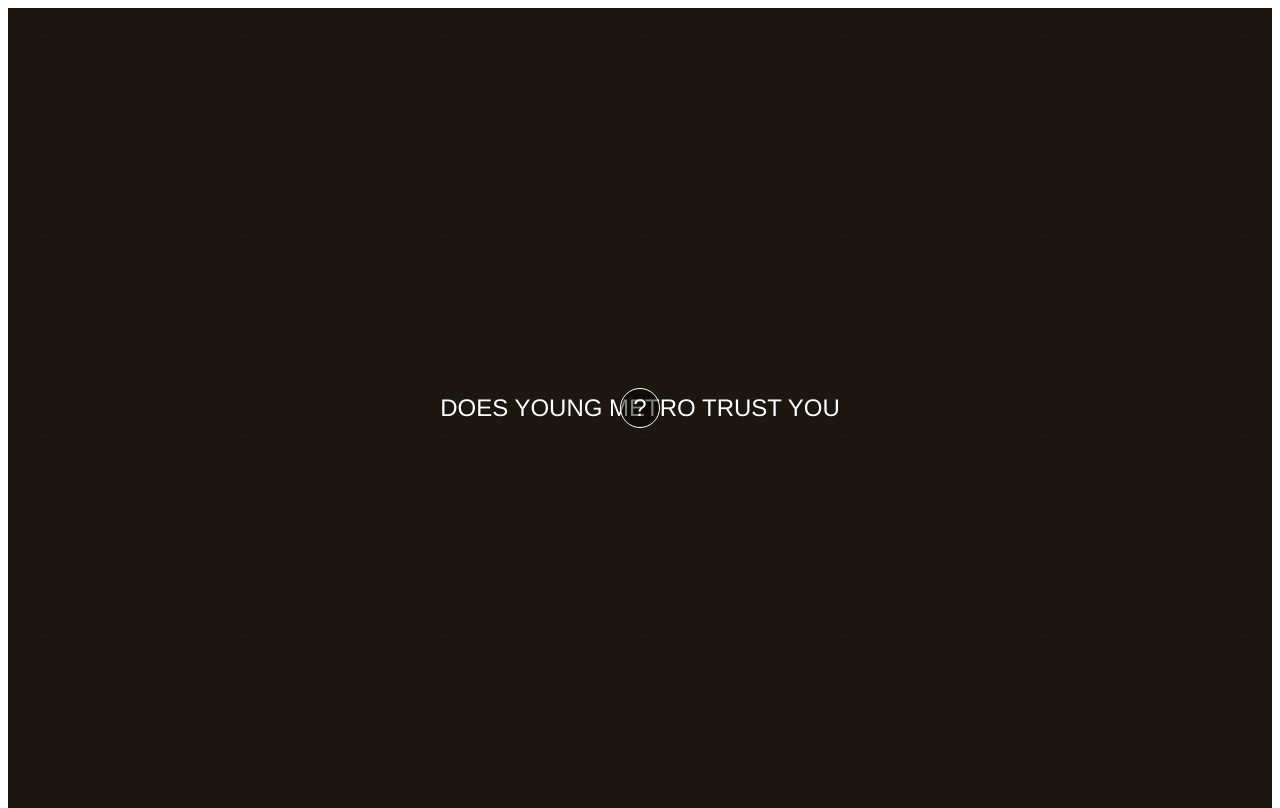
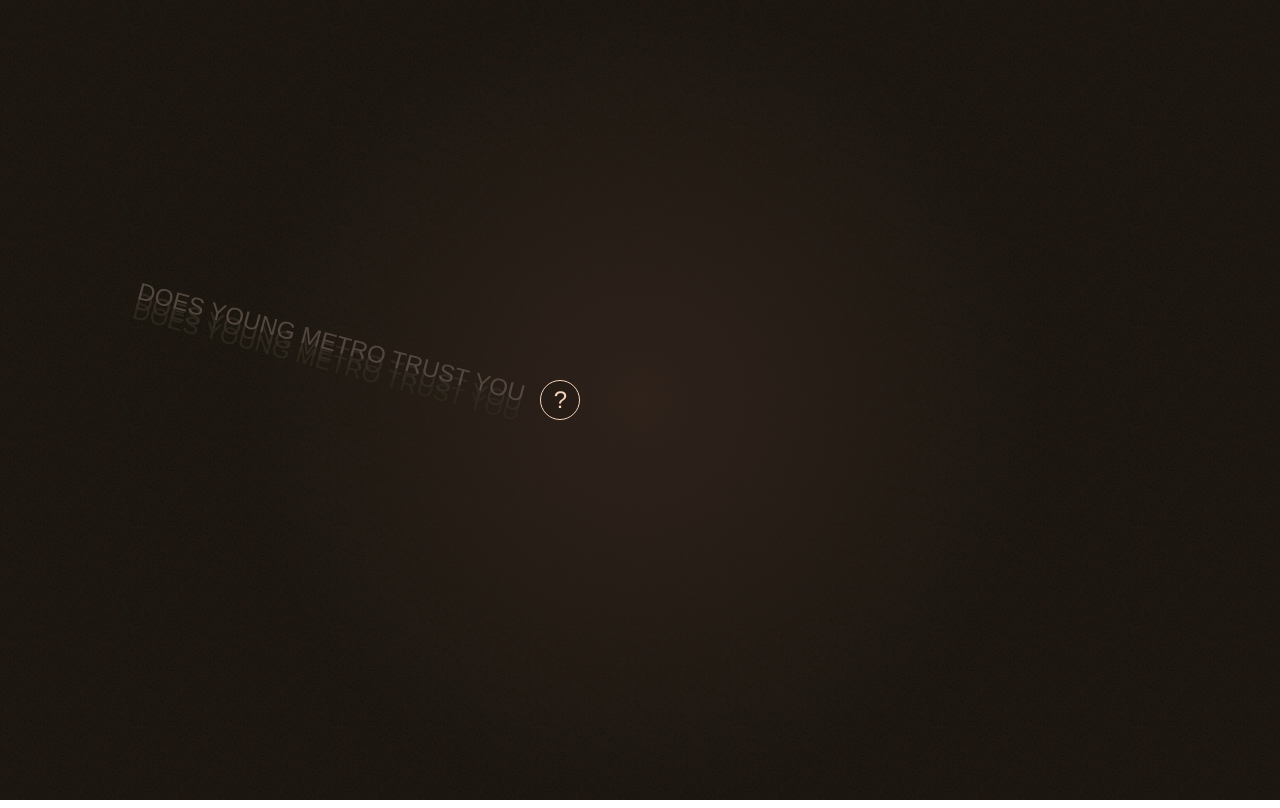
Before and after one commit to cgolinski/young-metro, a plain HTML site: page index.html in a window 1280 px wide. Drawn offline with nearby package versions, Linux system fonts and the light colour scheme.

Commit message:
styled homepage

```diff
--- a/styles.css
+++ b/styles.css
@@ -9,12 +9,13 @@
 
 body {
 	height: 100%;
+	margin: 0;
 }
 
 #main {
-	background-image: url('./images/young_metro_bg.jpg');
+	background-image: radial-gradient(circle closest-side, #2e221b, transparent), url('./images/young_metro_bg.jpg');
 	display: flex;
-	justify-content: center;
+	justify-content: flex-start;
 	align-items: center;
 	height: 100%;
 	align-content: center;
@@ -25,22 +26,28 @@
 	font-size: 24px;
   font-weight: 100;
   font-family: "Helvetica Neue";
-  margin: auto;
+  color: #52473e;
+	text-shadow: 0px 10px 1px #342c25, 0px 20px 1px #2d281d;
+	transform-origin: right top;
+	transform: rotate(15deg); /* 20deg */
+	padding-left: 10%;
+	padding-right: 1%;
+	padding-bottom: 5px;
+
 }
 
 #theButton {
   height: 40px;
   width: 40px;
-  border: 1px solid white;
+  border: 1px solid #52473e;
   border-radius: 20px;
   outline: 0;
-  background-color: rgba(0,0,0,0.5);
+  background-color: rgba(0,0,0,0.1);
+  color: #52473e;
   font-size: 24px;
   font-weight: 100;
   font-family: "Helvetica Neue";
-  align-self: center;
-  position: absolute;
-  margin: auto;
+  filter: brightness(3);
 }
 
 #theButton:hover {
```
